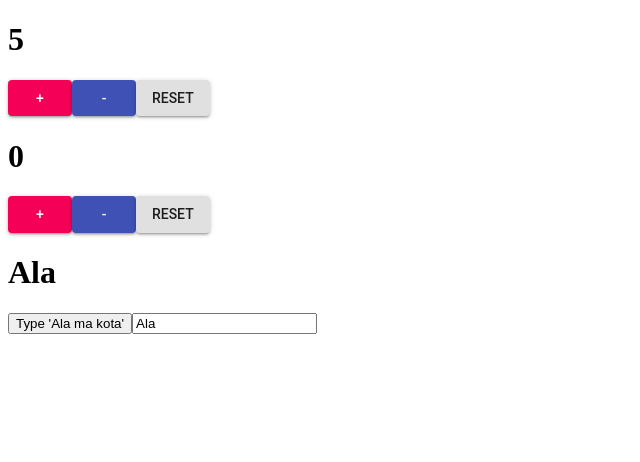
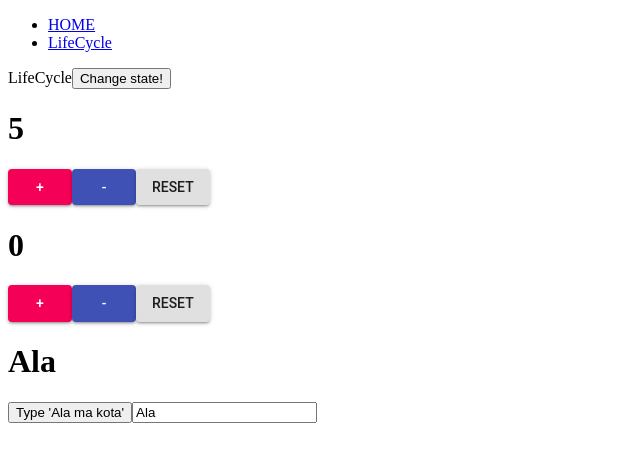
Before and after one commit to magkuna/react-course, a React (Create React App) app in the folder day3/: page /lifecycle in a window 1280 px wide. Shown: the top 462 px of the page, without its empty margins (0-640 px from the left). Built offline with nearby package versions, Linux system fonts and the light colour scheme.

Commit message:
mounting and unmouting

```diff
--- a/day3/package.json
+++ b/day3/package.json
@@ -6,6 +6,7 @@
     "@material-ui/core": "^3.9.3",
     "react": "^16.8.6",
     "react-dom": "^16.8.6",
+    "react-router-dom": "^5.0.0",
     "react-scripts": "2.1.8"
   },
   "scripts": {
--- a/day3/src/App.js
+++ b/day3/src/App.js
@@ -1,16 +1,23 @@
 import React from 'react'
+import { BrowserRouter as Router, Route, Link } from "react-router-dom"
 
 import Counter from './Counter'
 import TypeName from './TypeName'
+import LifeCycle from './LifeCycle'
 
 const App = (props) => (
     <div>
-    <Counter  number ={5}
-    />
-    <Counter />
-    <TypeName />
-
-
+        <Router>
+            <ul>
+            <li><Link to="/">HOME</Link></li>
+            <li><Link to="/lifecycle">LifeCycle</Link></li>
+            </ul>
+            <p></p>
+            <Route path={'/lifecycle'} component={LifeCycle} />
+        </Router>
+        <Counter number={5} />
+        <Counter />
+        <TypeName />
 
     </div>
 
--- /dev/null
+++ b/day3/src/LifeCycle/LifeCycle.js
@@ -0,0 +1,77 @@
+import React from 'react'
+
+class LifeCycle extends React.Component {
+
+   // MOUNTING
+
+  constructor() {
+    super()
+
+    this.state = {
+      number: 0,
+    }
+
+    console.log('constructor')
+  }
+
+  //  deprecated!
+  componentWillMount() {
+    console.log('componentWillMount')
+  }
+
+  componentDidMount() {
+    console.log('componentDidMount')
+    console.log('--- ---- --- --- --- ---')
+  }
+
+   // UPDATING
+
+  //  deprecated!
+  componentWillReceiveProps(nextProps){
+    console.log('componentWillReceiveProps')
+  }
+
+  shouldComponentUpdate(nextProps, nextState){
+    console.log('shouldComponentUpdate')
+
+    console.log('Current props ', this.props)
+    console.log('Next props ', nextProps)
+    console.log('Current state ', this.state)
+    console.log('Next state ', nextState)
+
+    return true
+  }
+
+  //  deprecated!
+  componentWillUpdate(){
+    console.log('componentWillUpdate')
+  }
+
+  componentDidUpdate(){
+    console.log('componentDidUpdate')
+  }
+
+  // UN-MOUNTING
+
+  componentWillUnmount(){
+    console.log('componentWillUnmount')
+  }
+
+  // MOUNTING & UPDATING
+
+  render() {
+    console.log('render')
+
+    return (
+      <div>
+        LifeCycle
+        <button
+          onClick={() => this.setState({ number: this.state.number + 1 })}
+        >
+          Change state!
+        </button>
+      </div>
+    )
+  }
+}
+export default LifeCycle
--- /dev/null
+++ b/day3/src/LifeCycle/index.js
@@ -0,0 +1 @@
+export {default} from './LifeCycle'
```
Also changed, not shown: 1 other file (tests, documents, lock files or other folders).
